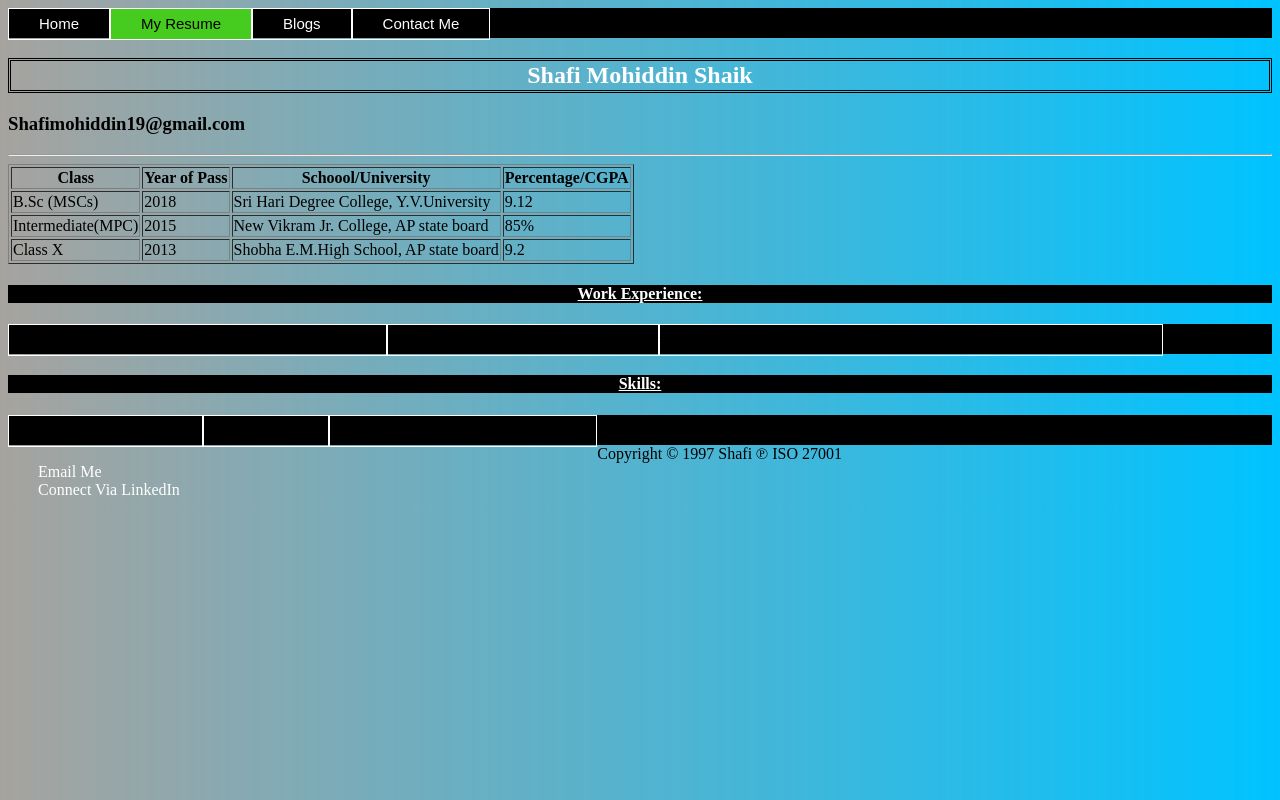
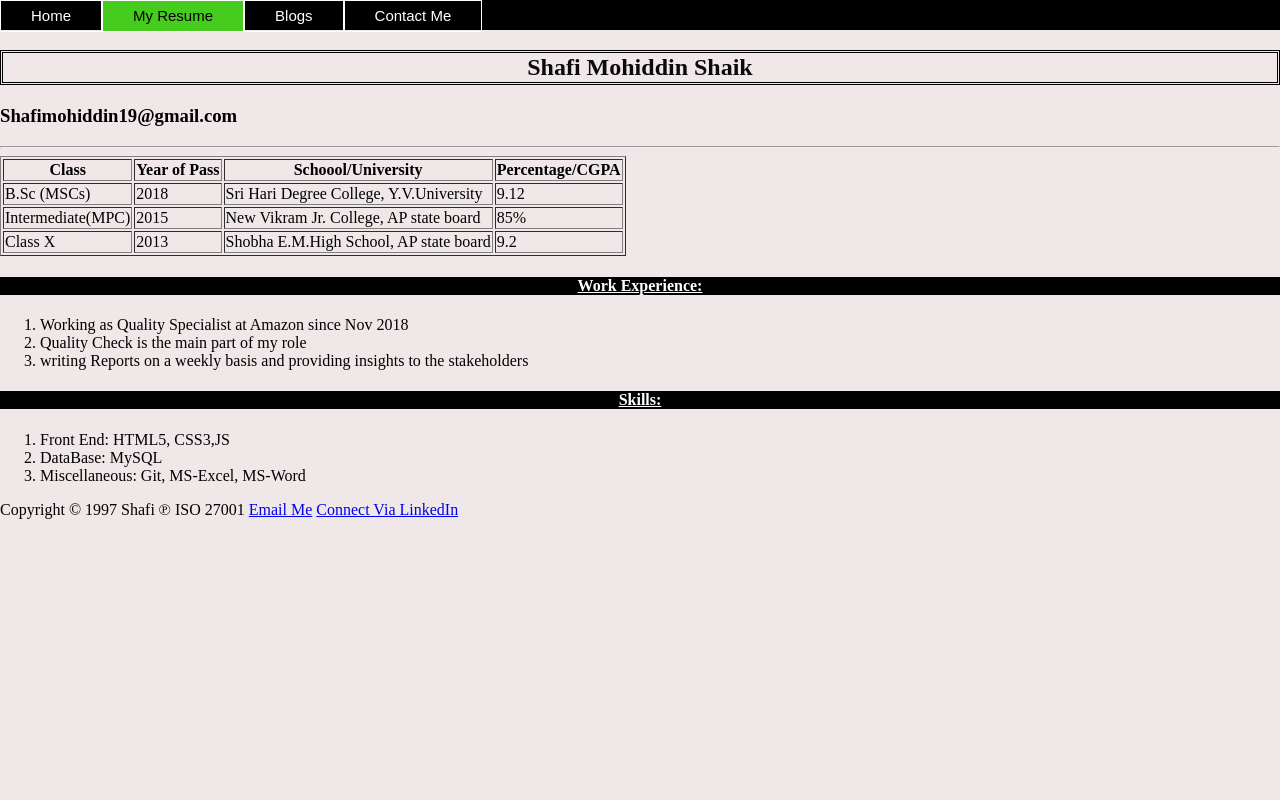
Before and after one commit to Shafi-1997/myWebsite, a plain HTML site: page Resume.html in a window 1280 px wide. Drawn offline with Linux system fonts and the light colour scheme.

Commit message:
Resolved resume page css

```diff
--- a/CSS/resume.css
+++ b/CSS/resume.css
@@ -1,6 +1,8 @@
 body {
-    background-image: linear-gradient(to right, rgba(110, 105, 98, 0.61) , rgb(0, 195, 255));
-   }
+  margin: 0px;
+  padding: 0px;
+  height: auto;
+  background-color: rgba(240, 232, 232, 0.993);}
 /*
   font-family, text-align font-size background:rgba() opacity
   border-style =dotted dashed solid double groove
@@ -9,7 +11,7 @@ border-width border-color
 
 h1{
  background-image: rgb(93, 194, 207);
- color: #fff;
+ color: rgb(10, 10, 10);
  border: 20px 10px;
  border-style: double;
  border-color: black;
@@ -23,7 +25,7 @@ h1{
 /* Navigation bar style start here*/
 
 
-ul{
+nav>ul{
   margin: 0px;
   padding:0px;
   list-style-type: none;
@@ -35,12 +37,12 @@ ul{
   position: sticky;
 }
 
-li {
+nav>ul>li {
  float: left;
  border: 1px solid #fff;
  }
 
-a {display: block;
+nav a {display: block;
  padding:0px 30px;
  color: #fff;
  text-decoration: none;
--- a/Resume.html
+++ b/Resume.html
@@ -65,21 +65,21 @@
 
     <section>
         <h4>Work Experience:</h4>
-        <ul>
+        <ol>
             <li>Working as Quality Specialist at Amazon since Nov 2018 </li>
             <li>Quality Check is the main part of my role </li>
             <li>writing Reports on a weekly basis and providing insights to the stakeholders</li>
-        </ul>
+        </ol>
 
     </section>
 
     <section>
         <h4> Skills:</h4>
-            <ul>
+            <ol>
                 <li> Front End: HTML5, CSS3,JS </li>
                 <li> DataBase: MySQL </li>
                 <li> Miscellaneous: Git, MS-Excel, MS-Word</li>
-            </ul>
+            </ol>
 
 
     <footer>
```
